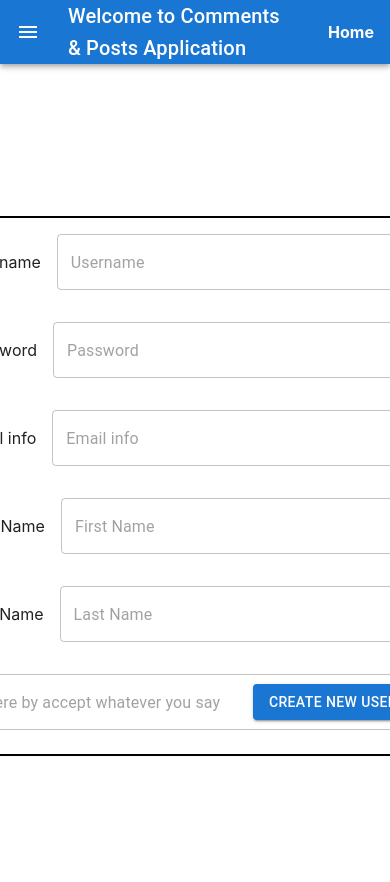
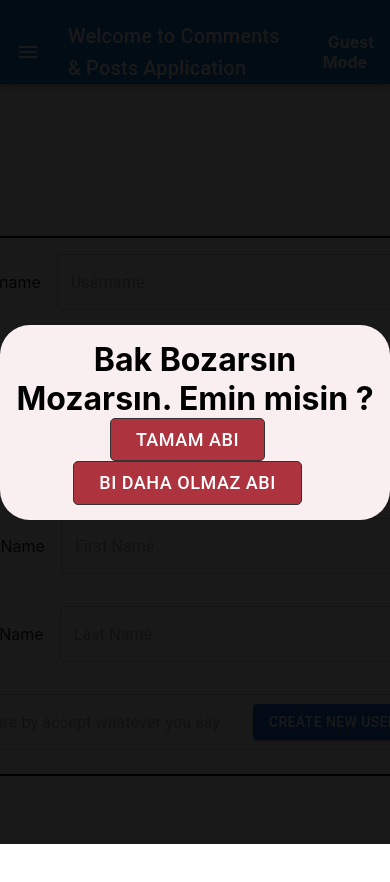
Before and after one commit to AnilBASARAN/comment-app, a React (Create React App) app: page /createuser in a window 390 px wide. Both pictures are taken after typing "Sample" into the empty fields and a click on the button "CREATE NEW USER". Shown: the top 882 px of the page. Built offline with nearby package versions, Linux system fonts and the light colour scheme.

Commit message:
additions

```diff
--- a/public/index.html
+++ b/public/index.html
@@ -3,6 +3,8 @@
   <head>
     <meta charset="utf-8" />
     <link rel="icon" href="%PUBLIC_URL%/favicon.ico" />
+    <!-- Link to your CSS file -->
+    <link href="./styles.css" rel="stylesheet">
     <meta name="viewport" content="width=device-width, initial-scale=1" />
     <meta name="theme-color" content="#000000" />
     <meta
@@ -28,6 +30,7 @@
   </head>
   <body>
     <noscript>You need to enable JavaScript to run this app.</noscript>
+    <div id="modal"></div>
     <div id="root"></div>
     <!--
       This HTML file is a template.
--- /dev/null
+++ b/public/styles.css
@@ -0,0 +1,179 @@
+
+
+.search-params button,
+#modal button,
+#modal a,
+.details button {
+  background-color: #ad343e;
+  padding: 5px 25px;
+  color: white;
+  font-size: 18px;
+  border: #333 1px solid;
+  border-radius: 5px;
+  display: block;
+  margin: 0 auto;
+  cursor: pointer;
+}
+
+#modal a {
+  display: inline-block;
+  margin-right: 15px;
+  text-decoration: none;
+}
+
+.search-params button:hover {
+  background-color: #122622;
+}
+
+.search-params button:active {
+  background-color: #5f1d22;
+}
+
+.search-params button:focus {
+  border: 1px solid cornflowerblue;
+}
+
+#modal {
+  background-color: rgba(0, 0, 0, 0.9);
+  position: fixed;
+  left: 0;
+  right: 0;
+  bottom: 0;
+  top: 0;
+  z-index: 10;
+  display: flex;
+  justify-content: center;
+  align-items: center;
+}
+
+#modal:empty {
+  display: none;
+}
+
+#modal > div {
+  background-color: white;
+  max-width: 500px;
+  padding: 15px;
+  text-align: center;
+  border-radius: 30px;
+  background: #faeff0;
+}
+
+#modal .buttons button {
+  display: inline-block;
+  margin-right: 15px;
+}
+
+@media only screen and (max-width: 1129px) {
+  header {
+    display: flex;
+    align-content: center;
+    justify-content: center;
+    width: 95%;
+    margin: 0 auto;
+    padding: 20px 0px 0px 0px;
+  }
+
+  .search-params {
+    width: 95%;
+  }
+
+  .search-params form {
+    margin-bottom: 20px;
+  }
+
+  .search {
+    width: 55%;
+    padding: 15px;
+    border-radius: 9px;
+    float: left;
+    margin-bottom: 25px;
+  }
+
+  .details {
+    width: 95%;
+    margin: 0 auto;
+    padding: 15px;
+    border-radius: 9px;
+    margin-bottom: 25px;
+  }
+
+  .info {
+    width: 65%;
+  }
+
+  .info h1 {
+    width: 100%;
+    white-space: nowrap;
+    overflow: hidden;
+    text-overflow: ellipsis;
+  }
+
+  .info h2 {
+    width: 100%;
+    white-space: nowrap;
+    overflow: hidden;
+    text-overflow: ellipsis;
+  }
+}
+
+@media only screen and (max-width: 945px) {
+  .search-params {
+    width: 95%;
+  }
+
+  .search {
+    width: 100%;
+  }
+}
+
+@media only screen and (max-width: 600px) {
+  .pet {
+    height: 200px;
+  }
+
+  .info {
+    width: 100%;
+    text-align: center;
+  }
+
+  .image-container {
+    margin: 0 auto;
+    float: none;
+  }
+  .carousel-smaller > img {
+    width: 60px;
+    height: 60px;
+  }
+}
+
+.loading-pane {
+  align-items: center;
+  justify-content: center;
+  display: flex;
+  padding: 15px;
+}
+
+form .pet {
+  float: unset;
+  margin: 0 auto;
+}
+
+.loader {
+  font-size: 100px;
+  animation: spin 1s linear infinite;
+}
+
+@keyframes spin {
+  to {
+    transform: rotate(360deg);
+  }
+}
+
+.mini.loading-pane {
+  height: 34px;
+}
+
+.mini .loader {
+  font-size: 34px;
+}
--- a/src/App.js
+++ b/src/App.js
@@ -1,17 +1,22 @@
 import './App.css';
 import { BrowserRouter, Routes ,Route } from 'react-router-dom';
+import { useState } from 'react';
 import Home from './components/Home/Home';
 import User from './components/User/User';
 import Login from './components/Login/Login';
 import UserInfo from './components/UserInfo';
 import CreateUser from './components/CreateUser';
+import Joke from './Joke';
+
 
 
 function App() {
+  const joke = useState(null);
   return (
     <div className="App">
 
       <BrowserRouter>
+      <Joke.Provider value={joke}>
       {/* <Navbar></Navbar> */}
       <Routes>
         <Route  path ="/" element={<Home/>}>  </Route>
@@ -20,6 +25,7 @@ function App() {
         <Route  path="/users/:userId/userInfo" element={<UserInfo/>}>  </Route>
         <Route  path="/createuser" element={<CreateUser/>}>  </Route>
       </Routes>
+      </Joke.Provider>
       </BrowserRouter>
 
     </div>
--- /dev/null
+++ b/src/Joke.js
@@ -0,0 +1,5 @@
+import { createContext } from "react";
+
+const Joke = createContext();
+
+export default Joke;
--- /dev/null
+++ b/src/Modal1.jsx
@@ -0,0 +1,29 @@
+import { useEffect, useRef } from "react";
+import { createPortal } from "react-dom";
+
+const Modal1 = ({ children }) => {
+    const elRef = useRef(null);
+    if (!elRef.current) {
+        elRef.current = document.createElement("div");
+    }
+
+    useEffect(() => {
+        const modalRoot = document.getElementById("modal");
+
+        if (!modalRoot) {
+            console.error("Modal root element (#modal) not found.");
+            return;
+        }
+
+        console.log("Appending modal content to the #modal element");
+        modalRoot.appendChild(elRef.current);
+
+        return () => {
+            modalRoot.removeChild(elRef.current);
+        };
+    }, []);
+
+    return createPortal(<div>{children}</div>, elRef.current);
+};
+
+export default Modal1;
--- a/src/components/CreateUser.jsx
+++ b/src/components/CreateUser.jsx
@@ -1,13 +1,17 @@
-import React, { useState, useEffect, useCallback } from "react";
+import React, { useState, useEffect, useCallback, useContext } from "react";
 import { styled } from '@mui/material/styles';
 import Card from '@mui/material/Card';
 import CardHeader from '@mui/material/CardHeader';
 import Typography from '@mui/material/Typography';
 import { InputAdornment, OutlinedInput, Snackbar, Alert, Button } from '@mui/material';
-import { useNavigate } from "react-router-dom";
+
 import CardContent from '@mui/material/CardContent';
-import { Link } from "react-router-dom";
+
 import Navbar from "./NavBar/NavBar";
+
+import Modal1 from "../Modal1";
+
+
 
 const ContainerMain = styled('div')({
     display: 'flex',
@@ -31,9 +35,14 @@ const ContainerText = styled('div')({
 });
 
 function CreateUser() {
+    // eslint-disable-next-line no-unused-vars
+    const [showModal,setShowModal] = useState(false);
+
+
     return (
         <>
         <Navbar createUser={true}></Navbar>
+
         <ContainerMain>
 
             <div id='formContainer' className="postContainer">
@@ -131,20 +140,36 @@ function CreateUser() {
                                     <InputAdornment position='end'>
                                         <Button
                                             variant='contained'
-
+                                            onClick={ () => setShowModal(true)}
                                         >
                                             Create New User
-                                        </Button>
+                                        </Button >
+                                        {
+                                            showModal ? (  <Modal1>
+                                                <h1>Bak Bozarsın Mozarsın. Emin misin ?</h1>
+                                                <div className="buttons">
+                                                    <Button>Tamam abi</Button>
+                                                    <Button onClick={() => setShowModal(false)}>Bi daha olmaz abi</Button>
+
+                                                </div>
+                        </Modal1>):null
+                                        }
                                     </InputAdornment>
                                 }
                             />
                         </Typography>
 
                     </CardContent>
+
                 </Card>
+
             </div>
 
+
+
+
         </ContainerMain>
+
         </>
     );
 
--- a/src/components/NavBar/NavBar.jsx
+++ b/src/components/NavBar/NavBar.jsx
@@ -35,7 +35,7 @@ function Navbar(props) {
 
            </li>
            <li className='link-item'>
-             {!userName ? <Link to="/" className="link">Home</Link> : null}
+             {!userName ? <Link to="/" className="link">Guest Mode</Link> : null}
            </li>
 
          </ul>
@@ -64,7 +64,7 @@ function Navbar(props) {
 
           </li>
           <li className='link-item'>
-            {!userName ? <Link to="/" className="link">Home</Link> : null}
+            {!userName ? <Link to="/" className="link">Guest Mode</Link> : null}
           </li>
           <li className='link-item'>
             {!userName ? <Link to={`/login`} className="link">Log in</Link> :
--- a/src/index.js
+++ b/src/index.js
@@ -3,6 +3,9 @@ import ReactDOM from 'react-dom/client';
 import './index.css';
 import App from './App';
 import reportWebVitals from './reportWebVitals';
+
+
+
 
 const root = ReactDOM.createRoot(document.getElementById('root'));
 root.render(
```
